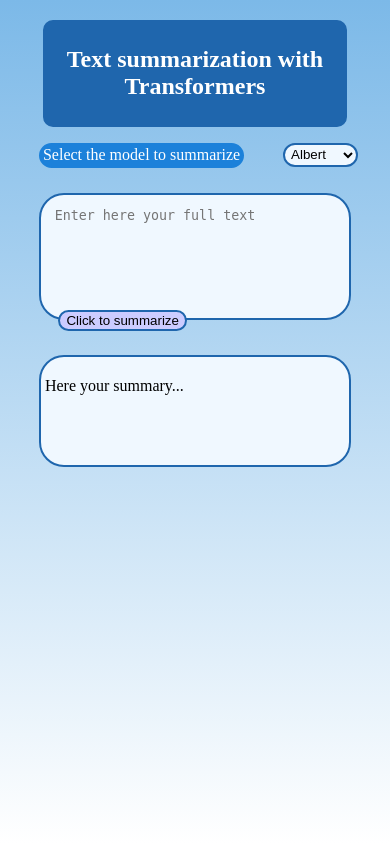
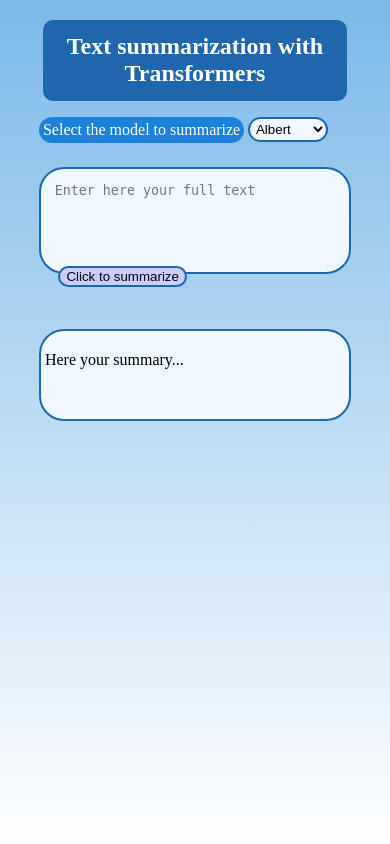
Before and after one commit to LuRuz/NLP-BachelorThesis-LuciaRuz, a Flask app: page / in a window 390 px wide. Run offline with Flask 2, Linux system fonts and the light colour scheme; some libraries are stand-ins or nearby versions.

Commit message:
estilo retocado

```diff
--- a/Graphic-Demo/ts-transformers-Lucia/app.py
+++ b/Graphic-Demo/ts-transformers-Lucia/app.py
@@ -8,7 +8,7 @@
 
 
 import re
-import requests                                    # https://www.youtube.com/c/PythonProgramming4u
+import requests
 from bs4 import BeautifulSoup
 from flask import Flask, render_template, request
 
@@ -31,20 +31,8 @@
         rem = "Error, empty form"
         return render_template('index.html', rem=rem)
     else:
-        # response = requests.get(str(url_str))
-        # cap = re.findall('[0-9]+\.ece', url_str)
-        # cap1 = re.findall('[0-9]+', cap[0])
-        # divid = "content-body-14269002-" + cap1[0]
-        # soup = BeautifulSoup(response.content, "html.parser")
-        # layout = soup.find("div", attrs={"id": divid})
-        # paragraphs = layout.find_all('p')
-        # SentRank = ms.summa(paragraphs)
-        # # def getvalues1(paragraphs):
-        # sentGen = ms.gensima(paragraphs)
-        # return render_template('index.html', sentGen=sentGen, SentRank=SentRank)
-
         summary = ls.text_summarization(selection,text_input)
-        title = "Summarry generated with "+selection+" model."
+        title = "Summary generated with "+selection+" model."
         return render_template('index.html', setText=summary, setTitle=title)
 
 
--- a/Graphic-Demo/ts-transformers-Lucia/static/customStyle.css
+++ b/Graphic-Demo/ts-transformers-Lucia/static/customStyle.css
@@ -1,9 +1,24 @@
 html, body{
     /* background: rgb(2,0,36); */
     background: linear-gradient(180deg,rgb(124,185,232), white);
+    background-repeat: no-repeat;
+    background-attachment: fixed;
     margin: 0;
     height: 100%;
 
+}
+a{
+    color:white;
+}
+
+h4{
+    margin-top: 0;
+    margin-bottom:0.4em;
+    text-align: center;
+}
+h2{
+    margin-bottom:0.3em;
+    margin-top: 0.3em;
 }
 
 .title_div{
@@ -19,7 +34,7 @@
 
 .column{
     width: 45%;
-    height: 450px;
+    height: 15em;
     max-height: 70%;
 }
 
@@ -42,6 +57,7 @@
     background-color: aliceblue;
     border: 2px solid rgb(31,102,173) ;
     border-radius: 25px;
+    overflow:auto;
 }
 
 textarea {
@@ -81,7 +97,7 @@
 
 .big_arrow{
     font-size:500%;
-    margin-top: 15%;
+    margin-top: 1em;
     margin-left: 2%;
     margin-right: 2%;
     font-weight: 10%;
@@ -101,7 +117,8 @@
 
 @media screen and (max-width: 1024px) {
     .big_arrow{
-        font-size: 50px;
+        margin-top: 10%;
+        font-size: 2em;
     }
     select{
         width: 70px;
@@ -113,22 +130,23 @@
 }
 
 
-@media screen and (max-width: 425px) {
+@media screen and (max-width: 512px) {
     .big_arrow{
         font-size: 0px;
     }
     .column{
         width: 100%;
-        height: 100px;
+        height: 5em;
         max-height: 70%;
     }
     .inside_column1{
         margin-left: 10%;
         margin-right: 10%;
+        margin-bottom: 10%;
         height: 100%;
         padding: 3%;
         background-color: aliceblue;
-        border: 2px solid rgb(31,102,173) ;
+        border: 2px solid rgb(31,102,173);
         border-radius: 25px;
         resize: none;
     }
@@ -136,6 +154,7 @@
     .inside_column2{
         margin-left: 10%;
         margin-right: 10%;
+        margin-top:10%;
         height: 100%;
         padding: 1%;
         background-color: aliceblue;
@@ -144,12 +163,11 @@
     }
 
     select{
-        width: 75px;
-        margin-left: 10%;
+        width: 6em;
+        margin-left: 1%;
         padding: 0.5%;
-
         background-color: aliceblue;
-        border: 2px solid rgb(31,102,173) ;
+        border: 2px solid rgb(31,102,173);
         border-radius: 25px;
     }
 
@@ -163,3 +181,10 @@
         border-radius: 25px;
     }
   }
+
+ @media screen and (max-width: 320px) {
+    select{
+        width: 90px;
+        margin-left: 10%;
+    }
+  }
```
